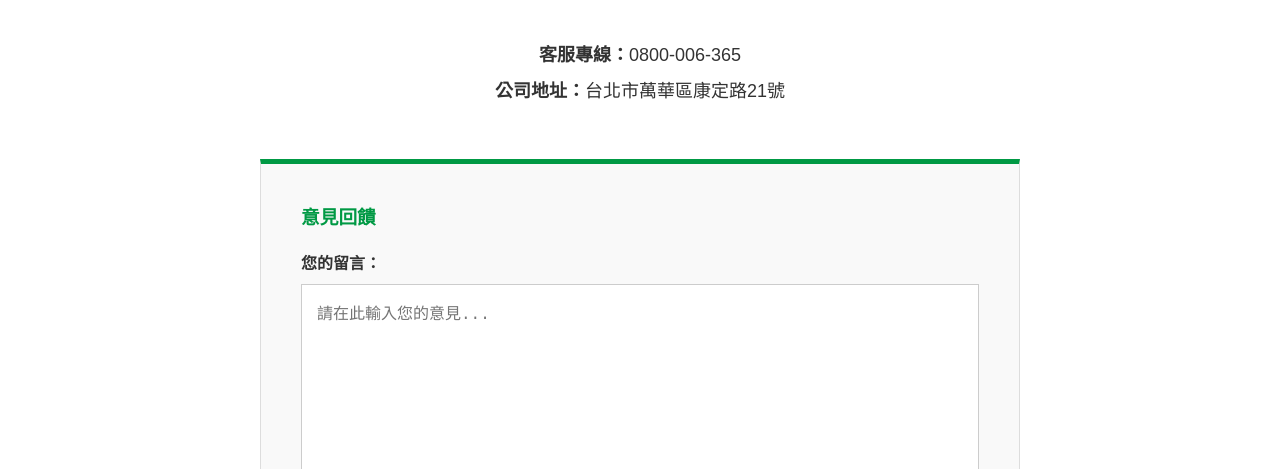
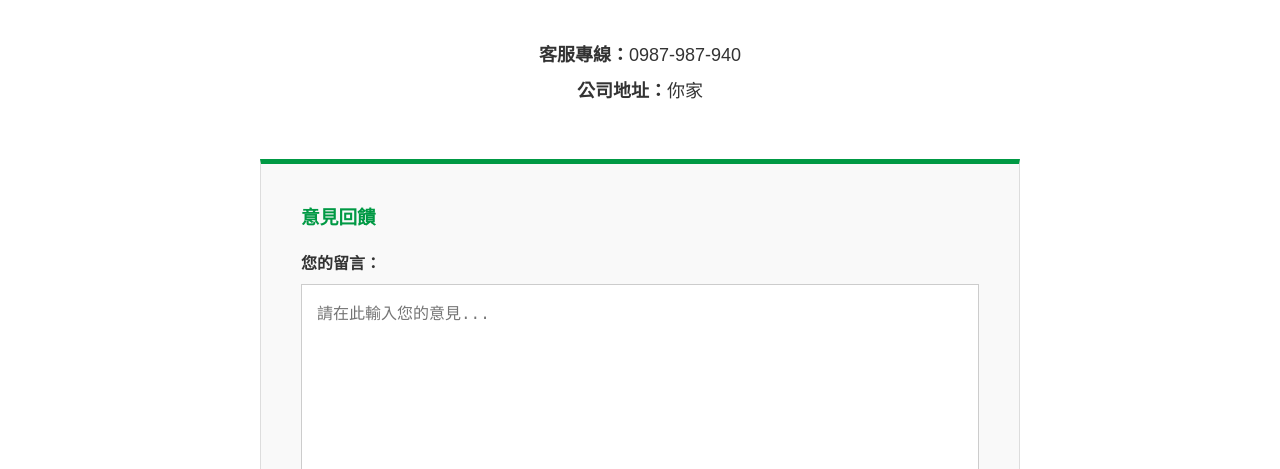
Before and after one commit to laolee987/kuaikuai, a plain HTML site: page contact.html in a window 1280 px wide. Shown: the part 331-800 px from the top of the page. Drawn offline with Linux system fonts and the light colour scheme.

Commit message:
Update contact.html

```diff
--- a/contact.html
+++ b/contact.html
@@ -124,8 +124,8 @@
         </div>
 
         <div class="contact-info">
-            <p><strong>客服專線：</strong>0800-006-365</p>
-            <p><strong>公司地址：</strong>台北市萬華區康定路21號</p>
+            <p><strong>客服專線：</strong>0987-987-940</p>
+            <p><strong>公司地址：</strong>你家</p>
         </div>
 
         <!-- 只有一個輸入框的表單 -->
```
